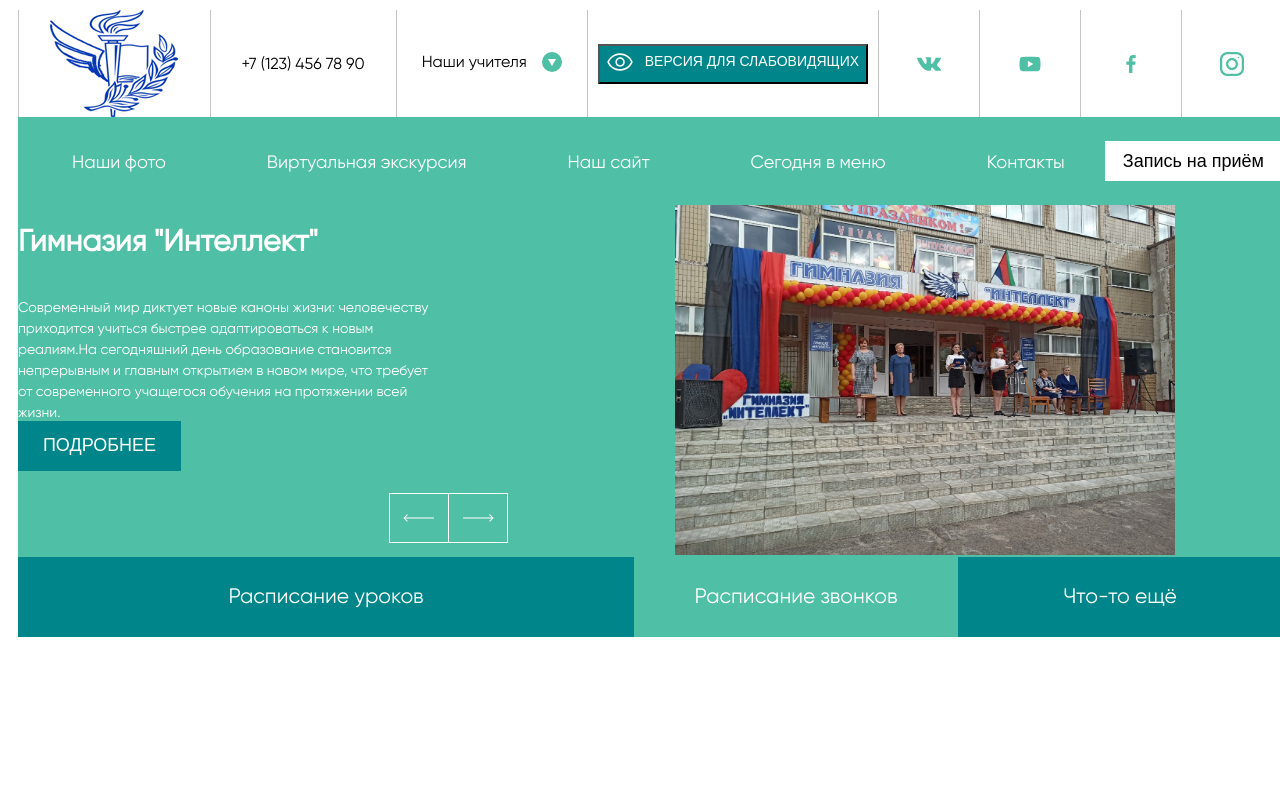
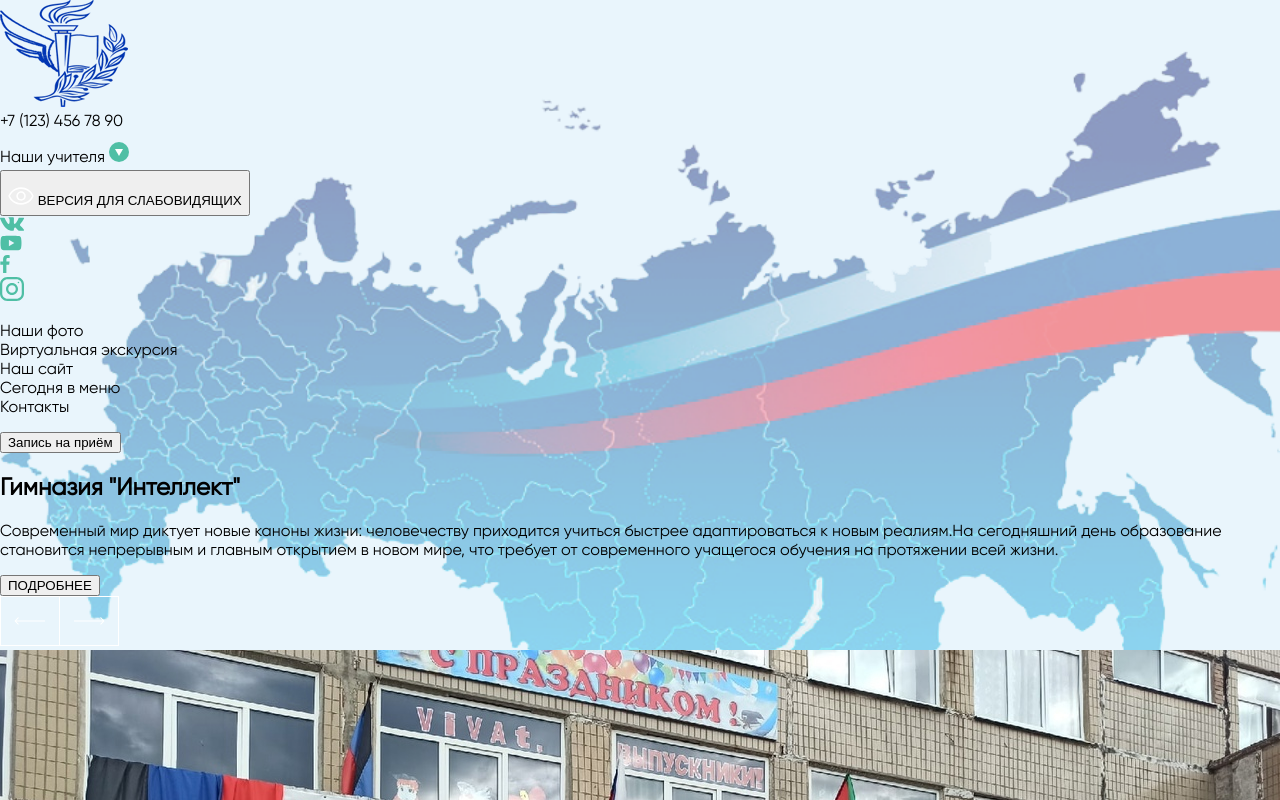
Before and after one commit to Vitaliy-Kuzmenko/ggi_infobox, a plain HTML site: page index.html in a window 1280 px wide. Shown: the top 800 px of the page. Drawn offline with Linux system fonts and the light colour scheme.

Commit message:
Update style.css

```diff
--- a/style.css
+++ b/style.css
@@ -6,7 +6,9 @@
     }
 
 body
-    {   background-color: #ffffff;
+    {
+        margin: 0px;
+        background-color: #ffffff;
         font-family: Gilroy, Georgia, 'Times New Roman', Times, serif;
 }
 
@@ -17,301 +19,137 @@ ul{
 
 a {
     text-decoration: none;
-    color: #fff;
+    color: rgb(0, 0, 0);
 }
 .a_black  a {
     color: #000;
 }
 
-.site{
+span{
+    font-family: Verdana, Geneva, Tahoma, sans-serif;
+    font-size: 35px;
+}
+iframe{
     width: 100%;
     height: 100%;
 }
 .conteiner {
-    max-width: 1920px;
-    min-width: 1020px;
+    display: flex;
+    flex-direction: column;
+    background-color: #e9f5fc;
+    background-image: url(./image/icons/bg_rf_proz40.png);
+    background-size: 100% 100%;
     width: 100%;
-    height: 100%;
-    margin: 10px 10px;
-
+    height: 768px;
+    margin: auto;
 }
 
-.header-menu {
+/*стили шапка*/
+.header {
     display: flex;
-    margin: 0 auto;
-    max-width: 1295px;
+    justify-content: space-between;
+    align-items: center;
+    margin: 10px 0px;
+    width: 100%;
+    height: auto;
+    /* background-image: url('./image/icons/flag_2.png'); */
+    background-size: cover;
+   }
 
+   .header_left_logo {
+    width: 10%;
+    padding-left: 3%;
+   }
+
+   .header_text_logo {
+    text-align: center;
+    font-size: 45px;
+    font-weight: 500;
+    font-family: Georgia, 'Times New Roman', Times, serif;
+    line-height: 60px;
+    color: #3b3737;
+   }
+
+   .header_right_logo {
+    width: 10%;
+    padding-top: 6%;
+    color: #33235e;
+    font-size: 12px;
+    font-weight: 700;
+   }
+   /*конец стили шапка*/
+   .nav_footer{
+    display: flex;
     width: 100%;
-    height: 100%;
-    background-color: #fff;
-    border-width: 0px 1px 0px 1px;
-    border-style: solid;
-    border-color: #C4C4C4;
+    height: 50px;
+    margin-top: 40px;
+    flex-direction: row;
+    justify-content: space-between;
+    align-items: center;
 }
+/*кнопки на главной странице*/
+.knopki_ggi {
+    align-items: center;
+    }
 
-.header-menu:first-child{
-    border-width: 0px 0px 0px 0px;
-}
+    .conteiner_btn {
 
-.header-menu_info {
-    display: flex;
-    flex-wrap: wrap;
-    justify-content: center;
-    align-content: center;
-    border-width: 0px 0px 0px 1px;
-    border-style: solid;
-    border-color: #C4C4C4;
-    text-align: center;
-    font-size: 16px;
-    line-height: 18px;
-}
+     width: 600px;
+    }
+
+    .vertikal_btn {
+     display: flex;
+     flex-flow: row;
+     width: 100%;
+    font-size: 12px;
+     }
+    .stolbik_btn {
+     padding: 20px;
+     width: 100%;
+    }
+
+    .btn_ggi {
+        display: flex;
+        align-items: center;
+        justify-content: space-around;
+        line-height: 30px;
+        text-align: center;
+        margin-top: 40px;
+        background: linear-gradient(to top, #c2dcde 20%, #c6ebf8 50%, #61a0ffa1 80% );
+        width: 100%;
+        height: 200px;
+        border-radius: 20px;
+       }
+
+    .btn_ggi a {
+     text-decoration: none;
+     display: block;
+     color: #000000;
+    }
+    .btn_ggi_dlinaya a {
+     text-decoration: none;
+     display: block;
+     color: #000000;
+    }
+
+    .btn_ggi:hover {
+     background: linear-gradient(to bottom, #f5fcff 20%, #c6ebf8 50%, #8bd7f3 80% );
+    }
+
+    .btn_ggi_dlinaya:hover {
+     background: linear-gradient(to bottom, #f5fcff 20%, #c6ebf8 50%, #8bd7f3 80% );
+    }
 
 
-.line_1 {
-   max-width: 260px;
-   width: 100%;
-}
-.line_2 {
-    max-width: 185px;
-    width: 100%;
-}
-.line_3 {
-    max-width: 199px;
-    width: 100%;
-}
-.line_3 > a {
-    line-height: 20px;
-}
-.header-menu_info_img_line_3 {
-    margin-left: 15px;
-}
-.line_4 {
-    max-width: 331px;
-    width: 100%;
-    padding: 10px;
-}
-.btn_line_4 {
-    display: flex;
-    flex-wrap: wrap;
-    justify-content: space-around;
-    align-content: center;
-    width: 270px;
-    height: 40px;
-    background-color: #00868A;
-    font-size: 14px;
-    line-height: 17px;
-    color: #fff;
-}
-.header-menu_info_img_line_4 {
-    margin-right: 10px;
-}
-.header-menu_soc_bar {
-    display: flex;
-    flex-wrap: wrap;
-    justify-content: center;
-    align-content: center;
-    max-width: 80px;
-    width: 100%;
-    padding: 10px;
-    border-width: 0px 0px 0px 1px;
-    border-style: solid;
-    border-color: #C4C4C4;
-}
+    .btn_ggi_dlinaya {
+     line-height: 30px;
+     text-align: center;
+     margin-top: 10px;
+     background: linear-gradient(to top, #c2dcde 20%, #c6ebf8 50%, #61a0ffa1 80% );
+     width: 100%;
+     height: 30px;
+     border-radius: 20px;
+     font-size: 12px;
+    }
 
-.first-screen {
-    background-color: #4FBFA5 ;
-    margin: 0px auto;
-    width: 100%;
-    height: 100%;
-    color: #fff;
-}
-
-.first-screen-menu {
-    display: flex;
-    align-items: center;
-    margin: 0px auto;
-    max-width: 1295px;
-    width: 100%;
-    height: 88px;
-}
-
-.main_menu {
-    max-width: 1248px;
-    width: 100%;
-    height: 27px;
-    margin: 0 auto;
-}
-
-.main_menu >ul {
-    display: flex;
-    justify-content: space-between;
-    margin: 0px auto;
-    padding: 0px;
-}
-
-.main_menu >ul > li {
-    text-decoration: none;
-    display: inline;
-    font-size: 18px;
-    line-height: 27px;
-}
-
-.main_menu >ul > li:first-child {
-    padding-left: 54px;
-    text-decoration: none;
-    display: inline;
-    font-size: 18px;
-    line-height: 27px;
-}
-.btn_zapis {
-    width: 214px;
-    height: 40px;
-    margin-left: 40px;
-    padding: 0px;
-    border: none;
-    background-color: #fff;
-    color: #000;
-    text-align: center;
-    font-weight: 500;
-    font-size: 18px;
-
-
-}
-.first-screen-content {
-    display: flex;
-    margin: 0px auto;
-    max-width: 1295px;
-    width: 100%;
-    height: 352px;
-}
-.first-screen-content-site{
-    width: 100%;
-    height: 500px;
-}
-
-.first-screen-content-foto{
-    display: flex;
-    flex-direction: column;
-}
-
-
-.first-screen-content-left {
-max-width: 490px;
-width: 100%;
-height: 100%;
-margin-right: 60px;
-}
-
-.first-screen-content-left_text{
-    max-width: 416px;
-    width: 100%;
-    height: 266px;
-    margin: 0px 134px 0px 0px;
-}
-
-.first-screen-content-left_btn  {
-    display: flex;
-    flex-wrap: wrap;
-    flex-direction: column;
-    justify-content: center;
-    align-content: center;
-    width: 163px;
-    height: 50px;
-    background-color: #00868A;
-    border: 0px;
-    font-size: 18px;
-    line-height: 21.19px;
-    color: #fff;
-}
-
-.h1_first_screen{
-    margin: 0px 0px 20px 0px;
-    max-width: 316px;
-    width: 100%;
-    height: 72px;
-    font-size: 30px;
-    font-weight: 700;
-    line-height: 72px;
-
-}
-.info_first-screen{
-    max-width: 416px;
-    width: 100%;
-    height: 84px;
-    font-size: 14px;
-    line-height: 21px;
-    margin: 0px 0px 40px 0px;
-}
-
-.first-screen-content-left_slide_btn {
-    display: flex;
-    flex-direction: row-reverse;
-    margin-top: 22px;
-    max-width: 490px;
-    width: 100%;
-    height: 50px;
-
-}
-
-.first-screen-content-right{
-    display: flex;
-    justify-content: center;
-    max-width: 745px;
-    width: 100%;
-    height: 100%;
-}
-
-.first-screen-content-right img {
-    width: 500px;
-    height: 350px;
-}
-
-
-.first-screen_main-categories {
-    display: flex;
-    margin: 0px auto;
-    max-width: 1295px;
-    width: 100%;
-    height: 80px;
-    border: 0px;
-}
-.main_cat-1, .main_cat-2, .main_cat-3{
-    display: flex;
-    flex-wrap: wrap;
-    flex-direction: column;
-    align-content: center;
-    justify-content: center;
-    font-size: 21px;
-    line-height: 31.5px;
-}
-
-.main_cat-1 {
-    max-width: 648px;
-    width: 100%;
-    height: 80px;
-    background-color: #00868A;
-}
-.main_cat-2 {
-    max-width: 324px;
-    width: 100%;
-    height: 80px;
-}
-.main_cat-3 {
-    max-width: 324px;
-    width: 100%;
-    height: 80px;
-    background-color: #00868A;
-}
-.foto_line{
-    display: flex;
-    justify-content: space-between;
-
-}
-.btn_foto{
-
-width: 300px;
-height: 200px;
-margin: 20px 30px 20px 30px;
-background-color: #3ef601;
-flex-wrap: wrap;
-}
+    /*конец кнопки на главной странице*/
```
